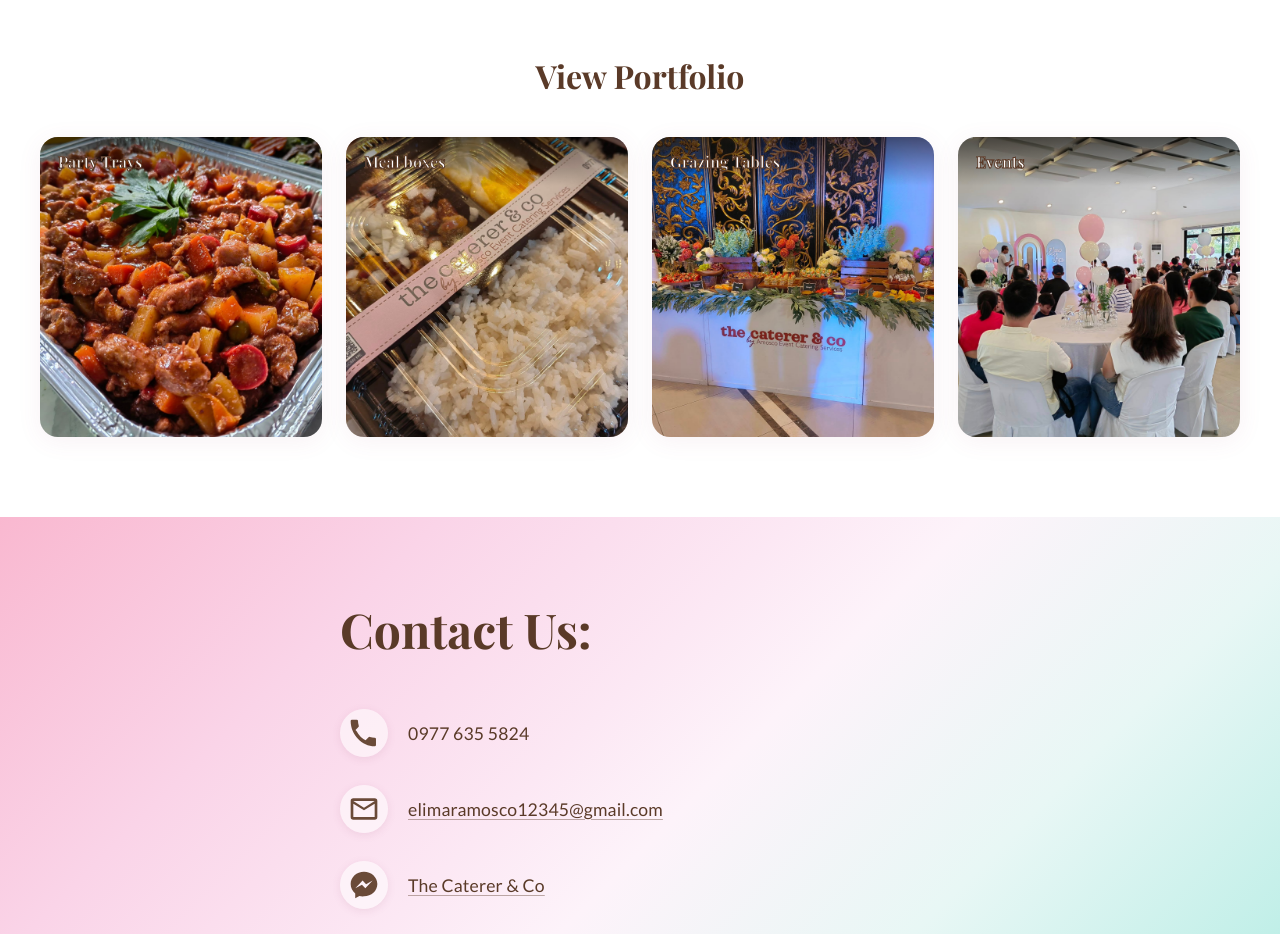
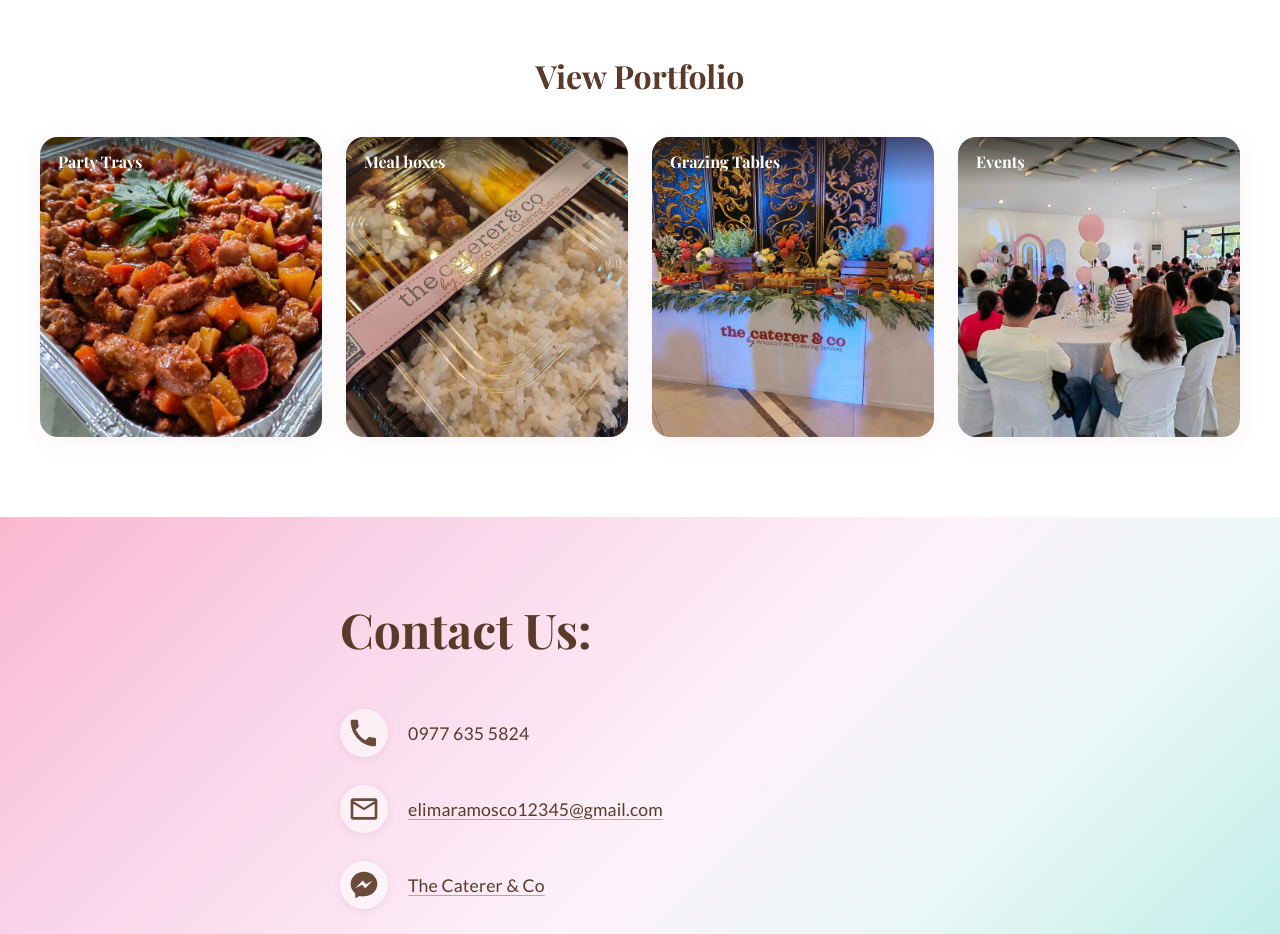
Before and after one commit to gabe-0017/CSSWENG-Group-7, a plain HTML site: page index.html in a window 1280 px wide. Shown: the part 1860-2794 px from the top of the page. Drawn offline with nearby package versions, Linux system fonts and the light colour scheme; a web font is replaced by a local one.

Commit message:
Update style.css

```diff
--- a/style.css
+++ b/style.css
@@ -326,7 +326,7 @@ body {
   font-size: 1rem;
   font-weight: 700;
   text-align: left;
-  -webkit-text-stroke: 1px #5a3a28;
+  outline: 1px #5a3a28;
 }
 
 /* ── CONTACT ── */
```
